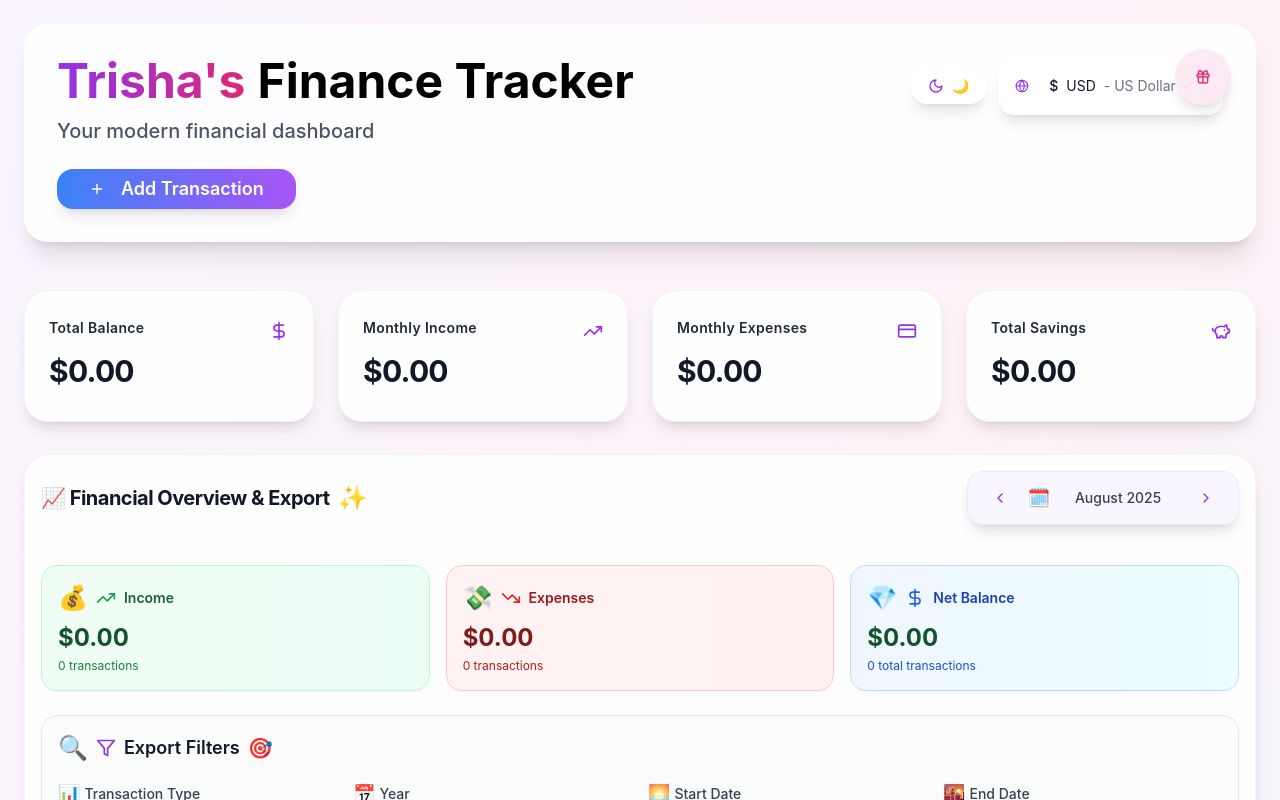
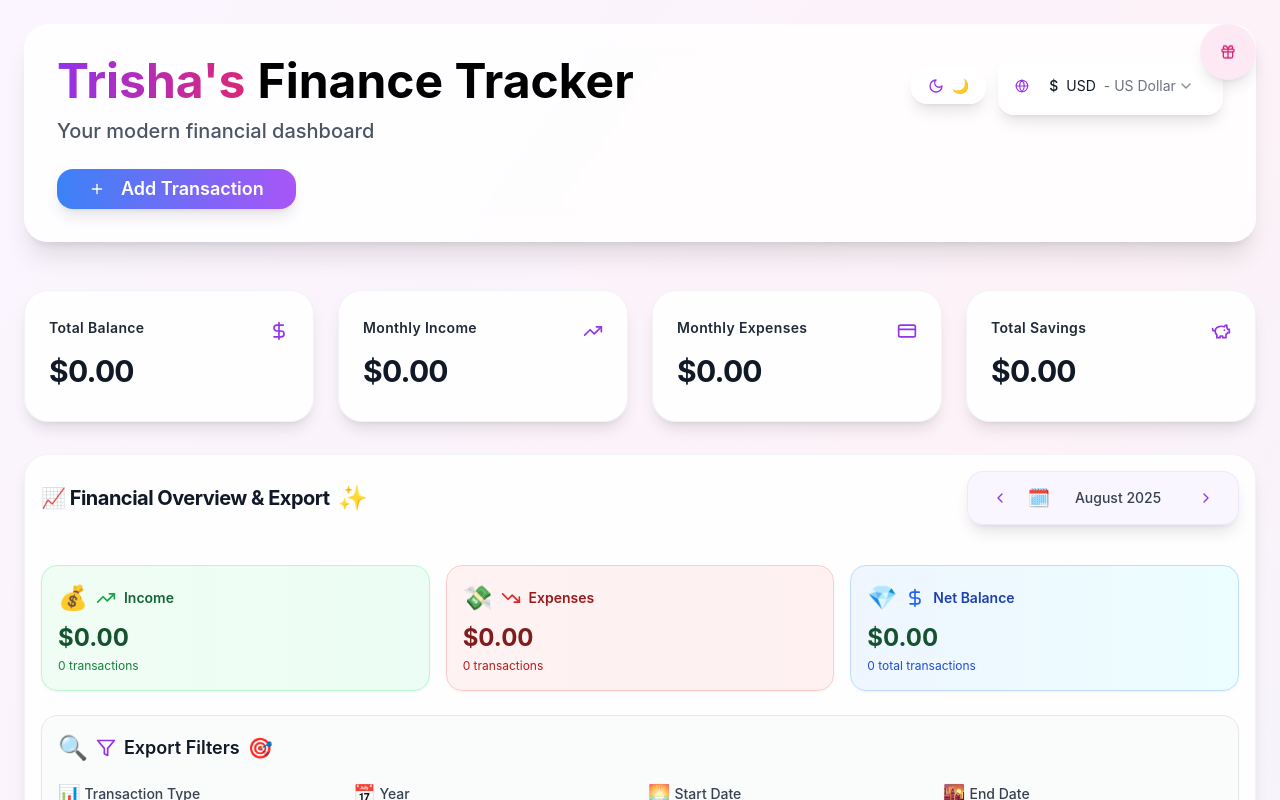
Before and after one commit to ishamiranda/Finance-Tracker-Trisha, a React (Vite) app: page / in a window 1280 px wide. Shown: the top 800 px of the page. Built offline with nearby package versions, Linux system fonts and the light colour scheme.

Commit message:
[dyad] wrote 1 file(s)

```diff
--- a/src/pages/Index.tsx
+++ b/src/pages/Index.tsx
@@ -88,13 +88,14 @@ const Index = () => {
   const totalSavings = financialData.goals.reduce((sum, goal) => sum + goal.currentAmount, 0);
 
   return (
-    <div className="min-h-screen bg-gradient-to-br from-purple-50 via-pink-50 to-blue-50 dark:from-gray-900 dark:via-purple-900 dark:to-blue-900 p-6 transition-colors duration-300">
+    <div className="min-h-screen bg-gradient-to-br from-purple-50 via-pink-50 to-blue-50 dark:from-gray-900 dark:via-purple-900 dark:to-blue-900 p-6 transition-colors duration-300 relative">
+      {/* Move ComplimentGift here so it floats above everything */}
+      <ComplimentGift />
       <div className="max-w-7xl mx-auto space-y-8">
         {/* Modern Header */}
         <div
-          className="relative mb-12 p-8 bg-white/80 dark:bg-gray-800/80 backdrop-blur-md rounded-3xl shadow-xl border border-white/20 dark:border-gray-700/20 animate-slide-in-top transition-colors duration-300"
+          className="mb-12 p-8 bg-white/80 dark:bg-gray-800/80 backdrop-blur-md rounded-3xl shadow-xl border border-white/20 dark:border-gray-700/20 animate-slide-in-top transition-colors duration-300"
         >
-          <ComplimentGift />
           <div className="flex flex-col md:flex-row md:justify-between md:items-start gap-4 mb-6">
             <div className="text-left">
               <h1 className="text-3xl md:text-5xl font-bold mb-3">
```
